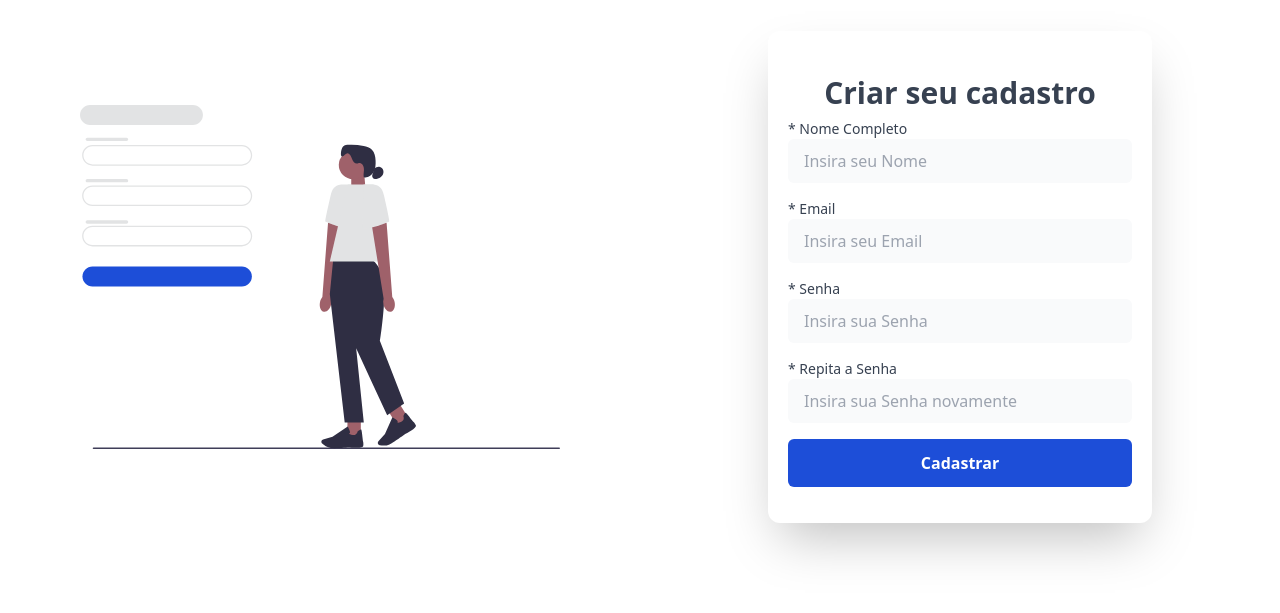
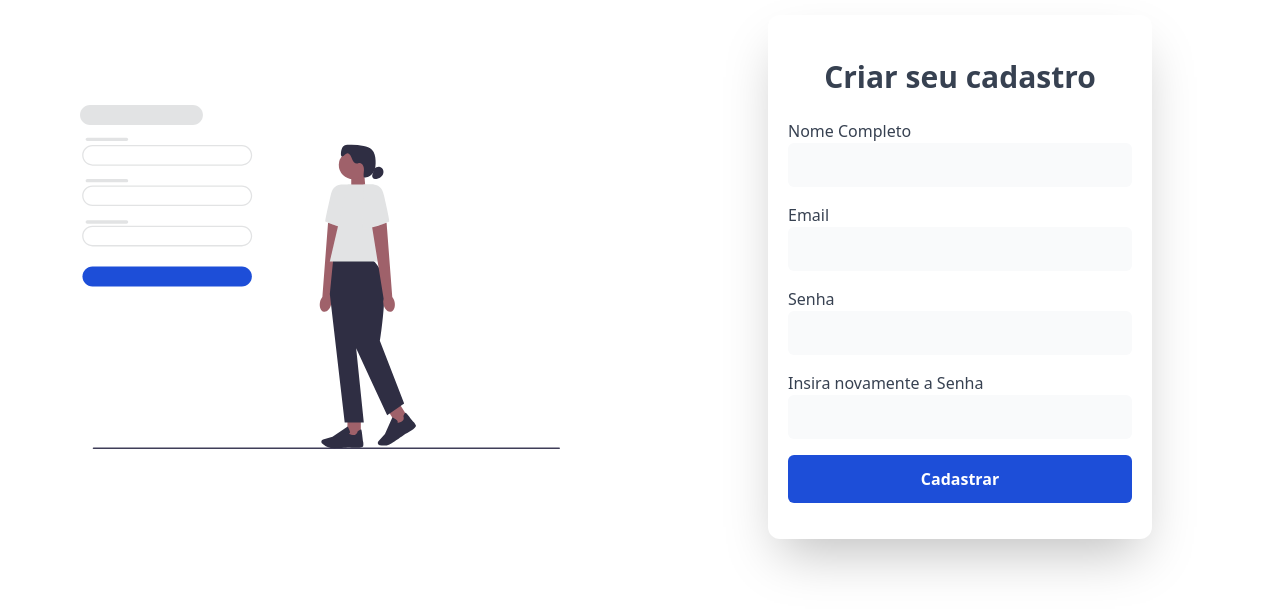
Before and after one commit to evandrofriedri/frontend-web, a Vue app: page /create-account in a window 1280 px wide. Shown: the part 123-736 px from the top of the page. Built offline with nearby package versions, Linux system fonts and the light colour scheme.

Commit message:
Instalado Vuelidate e criado validacao na tela de cadastro

```diff
--- a/package.json
+++ b/package.json
@@ -15,6 +15,8 @@
     "@fortawesome/vue-fontawesome": "^3.0.3",
     "@rushstack/eslint-patch": "^1.2.0",
     "@vue/eslint-config-airbnb": "^7.0.0",
+    "@vuelidate/core": "^2.0.2",
+    "@vuelidate/validators": "^2.0.2",
     "axios": "^1.3.5",
     "core-js": "^3.8.3",
     "nprogress": "^0.2.0",
--- a/src/main.js
+++ b/src/main.js
@@ -4,11 +4,13 @@ import { library } from '@fortawesome/fontawesome-svg-core';
 import { FontAwesomeIcon } from '@fortawesome/vue-fontawesome';
 import { faUser } from '@fortawesome/free-regular-svg-icons';
 import { faBars, faXmark } from '@fortawesome/free-solid-svg-icons';
-import App from './App.vue';
 import router from './router';
 import './index.css';
+import App from './App.vue';
+
 // eslint-disable-next-line import/no-relative-packages
 import '../node_modules/nprogress/nprogress.css';
+
 import DefaultLayout from './components/layouts/DefaultLayout.vue';
 import EmptyLayout from './components/layouts/EmptyLayout.vue';
 
--- a/src/views/create-account/CreateAccountView.vue
+++ b/src/views/create-account/CreateAccountView.vue
@@ -9,36 +9,80 @@
       <div class="mx-auto w-full max-w-sm">
         <div class="p-5 bg-white sm:shadow-2xl sm:rounded-xl">
           <img src="../../assets/undraw_sign_up_n6im.svg" alt="" class="lg:hidden h-20 w-auto">
-          <h2 class="mt-6 text-3xl text-center font-semibold text-gray-700">
+          <h2 class="mt-6 mb-6 text-3xl text-center font-semibold text-gray-700">
             Criar seu cadastro
           </h2>
           <form action="" @submit.prevent="submitForm">
             <div class="mb-4">
-              <p class="mt-2 text-sm text-gray-700 max-w">
-                * Nome Completo
-              </p>
-              <label><input v-model.trim="account.name" class="appearance-none block w-full py-3 px-4 leading-tight text-gray-700 bg-gray-50 focus:bg-white borde border-gray-200 rounded-md focus:outline-none" type="text" placeholder="Insira seu Nome" /></label>
+              <label class="text-base text-gray-700 max-w"> Nome Completo
+                <input
+                  id="username2"
+                  v-model.trim="formData.userName"
+                  name="name"
+                  class="appearance-none block w-full py-3 px-4 leading-tight text-gray-700 bg-gray-50 focus:bg-white borde border-gray-200 rounded-md focus:outline-none"
+                  type="text"
+                />
+              </label>
+              <span v-for="error in v$.userName.$errors" :key="error.$uid" class="text-sm text-red-600">
+                {{ error.$message }}
+              </span>
             </div>
             <div class="mb-4">
-              <p class="mt-2 text-sm text-gray-700 max-w">
-                * Email
+              <p class="text-base text-gray-700 max-w">
+                Email
               </p>
-              <label><input v-model.trim="account.email" class="appearance-none block w-full py-3 px-4 leading-tight text-gray-700 bg-gray-50 focus:bg-white borde border-gray-200 rounded-md focus:outline-none" type="text" placeholder="Insira seu Email" /></label>
+              <label>
+                <input
+                  id="userEmail2"
+                  v-model.trim="formData.userEmail"
+                  name="email"
+                  class="appearance-none block w-full py-3 px-4 leading-tight text-gray-700 bg-gray-50 focus:bg-white borde border-gray-200 rounded-md focus:outline-none"
+                  type="text"
+                />
+              </label>
+              <span v-for="error in v$.userEmail.$errors" :key="error.$uid" class="text-sm text-red-600">
+                {{ error.$message }}
+              </span>
             </div>
             <div class="mb-4">
-              <p class="mt-2 text-sm text-gray-700 max-w">
-                * Senha
+              <p class="mt-3 text-base text-gray-700 max-w">
+                Senha
               </p>
-              <label><input v-model="account.password" class="appearance-none block w-full py-3 px-4 leading-tight text-gray-700 bg-gray-50 focus:bg-white borde border-gray-200 rounded-md focus:outline-none" type="password" placeholder="Insira sua Senha"></label>
+              <label>
+                <input
+                  id="password"
+                  v-model="formData.password"
+                  name="password"
+                  class="appearance-none block w-full py-3 px-4 leading-tight text-gray-700 bg-gray-50 focus:bg-white borde border-gray-200 rounded-md focus:outline-none"
+                  type="password"
+                />
+              </label>
+              <span v-for="error in v$.password.$errors" :key="error.$uid" class="text-sm text-red-600">
+                {{ error.$message }}
+              </span>
             </div>
             <div class="mb-4">
-              <p class="mt-2 text-sm text-gray-700 max-w">
-                * Repita a Senha
+              <p class="mt-3 text-base text-gray-700 max-w">
+                Insira novamente a Senha
               </p>
-              <label><input v-model="account.password" class="appearance-none block w-full py-3 px-4 leading-tight text-gray-700 bg-gray-50 focus:bg-white borde border-gray-200 rounded-md focus:outline-none" type="password" placeholder="Insira sua Senha novamente"></label>
+              <label>
+                <input
+                  id="confirmPassword"
+                  v-model="formData.confirmPassword"
+                  name="confirmPassword"
+                  class="appearance-none block w-full py-3 px-4 leading-tight text-gray-700 bg-gray-50 focus:bg-white borde border-gray-200 rounded-md focus:outline-none"
+                  type="password"
+                />
+              </label>
+              <span v-for="error in v$.confirmPassword.$errors" :key="error.$uid" class="text-sm text-red-600">
+                {{ error.$message }}<br>
+              </span>
             </div>
             <div class="mb-4">
-              <button class="inline-block w-full py-4 px-8 leading-none text-white bg-blue-700 hover:bg-blue-900 font-semibold rounded-md" type="submit">
+              <button
+                class="inline-block w-full py-4 px-8 leading-none text-white bg-blue-700 hover:bg-blue-900 font-semibold rounded-md"
+                type="submit"
+              >
                 Cadastrar
               </button>
             </div>
@@ -49,21 +93,46 @@
   </div>
 </template>
 
-<script>
+<script setup>
+import { useVuelidate } from '@vuelidate/core';
+import {
+  required, email, sameAs, minLength, helpers,
+} from '@vuelidate/validators';
+import { reactive, computed } from 'vue';
 
-export default {
-  name: 'CreateAccount',
-  data() {
-    return {
-      account: {
-        name: '',
-        email: '',
-        password: '',
-      },
-    };
+const formData = reactive({
+  userName: '',
+  userEmail: '',
+  password: '',
+  confirmPassword: '',
+});
+
+const rules = computed(() => ({
+  userName: { required: helpers.withMessage('Campo obrigatório', required) },
+  userEmail: {
+    required: helpers.withMessage('Campo obrigatório', required),
+    email: helpers.withMessage('Insira um email válido', email),
   },
-  methods: {
-    submitForm() { },
+  password: {
+    required: helpers.withMessage('Campo obrigatório', required),
+    minLength: helpers.withMessage('Mínimo 8 caracteres', minLength(8)),
   },
+  confirmPassword: {
+    required: helpers.withMessage('Campo obrigatório ', required),
+    sameAs: helpers.withMessage('As senhas não são iguais', sameAs(formData.password)),
+  },
+}));
+
+const v$ = useVuelidate(rules, formData);
+
+const submitForm = async () => {
+  const result = await v$.value.$validate();
+
+  if (result) {
+    console.log('fomr enviado!');
+  } else {
+    console.log('nao enviado!');
+  }
 };
+
 </script>
```
Also changed, not shown: 1 other file (tests, documents, lock files or other folders).
